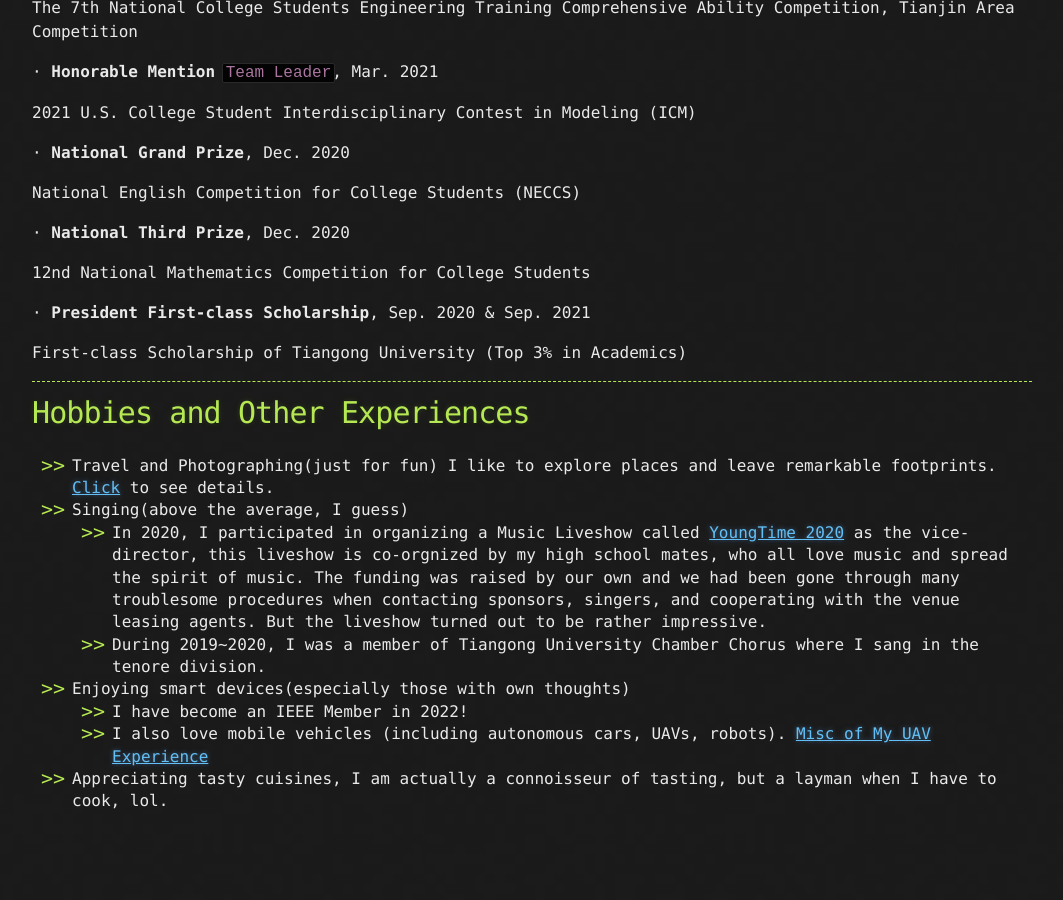
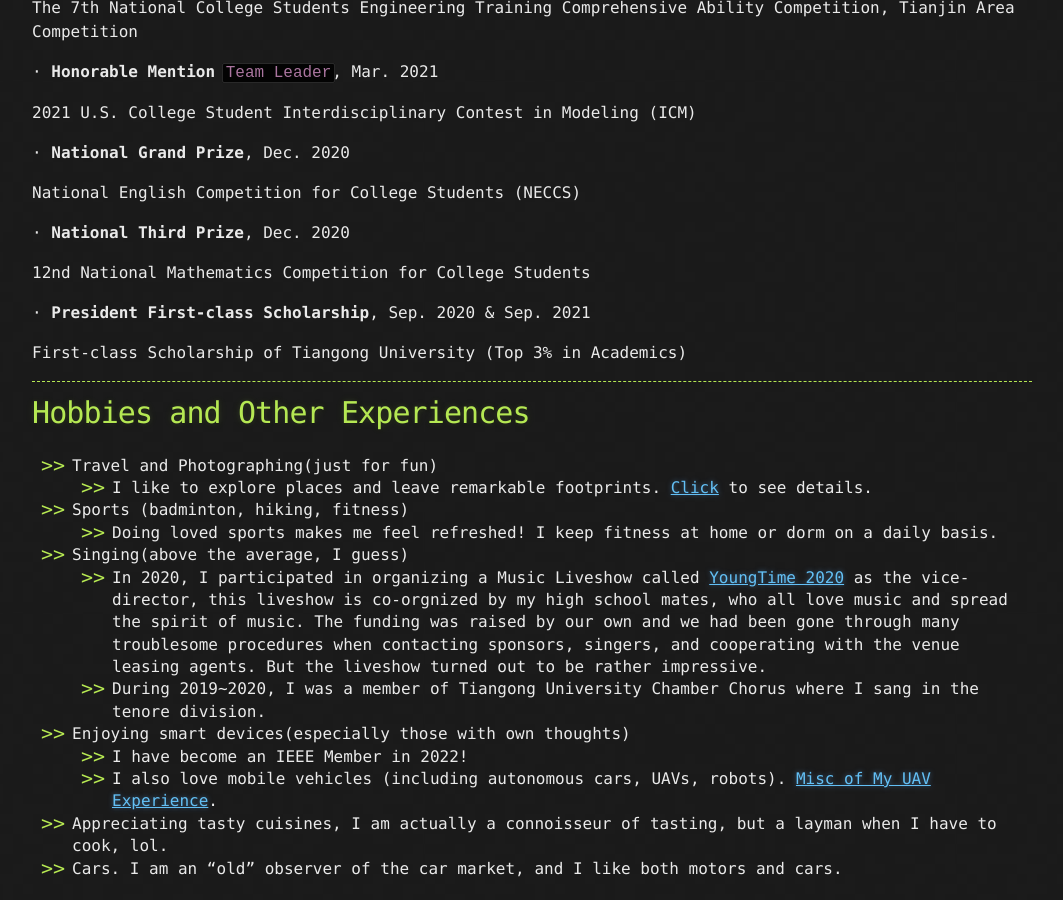
Before and after one commit to ReavenH/ReavenH.github.io, a Jekyll site: the page built from index.md, in a window 1280 px wide and 900 px high, scrolled down 6303 px. Shown: the whole window, without its empty margins (108-1171 px from the left). Built offline with Jekyll 4.4.1, drawn with Linux system fonts in a browser that asks for light colours; before the commit the page ends 7136 px from its top, so only the background shows below that.

Commit message:
update index

```diff
--- a/index.md
+++ b/index.md
@@ -239,11 +239,14 @@ First-class Scholarship of Tiangong University (Top 3% in Academics)
 # Hobbies and Other Experiences
 
 - Travel and Photographing(just for fun)
-  I like to explore places and leave remarkable footprints. [Click](./photographing.html) to see details.
+  - I like to explore places and leave remarkable footprints. [Click](./photographing.html) to see details.
+- Sports (badminton, hiking, fitness)
+  - Doing loved sports makes me feel refreshed! I keep fitness at home or dorm on a daily basis.
 - Singing(above the average, I guess)
   - In 2020, I participated in organizing a Music Liveshow called [YoungTime 2020](./youngtime2.html) as the vice-director, this liveshow is co-orgnized by my high school mates, who all love music and spread the spirit of music. The funding was raised by our own and we had been gone through many troublesome procedures when contacting sponsors, singers, and cooperating with the venue leasing agents. But the liveshow turned out to be rather impressive.
   - During 2019~2020, I was a member of Tiangong University Chamber Chorus where I sang in the tenore division.
 - Enjoying smart devices(especially those with own thoughts)
   - I have become an IEEE Member in 2022!
-  - I also love mobile vehicles (including autonomous cars, UAVs, robots). [Misc of My UAV Experience](./MyUAVExperience.html)
+  - I also love mobile vehicles (including autonomous cars, UAVs, robots). [Misc of My UAV Experience](./MyUAVExperience.html).
 - Appreciating tasty cuisines, I am actually a connoisseur of tasting, but a layman when I have to cook, lol.
+- Cars. I am an "old" observer of the car market, and I like both motors and cars.
```
